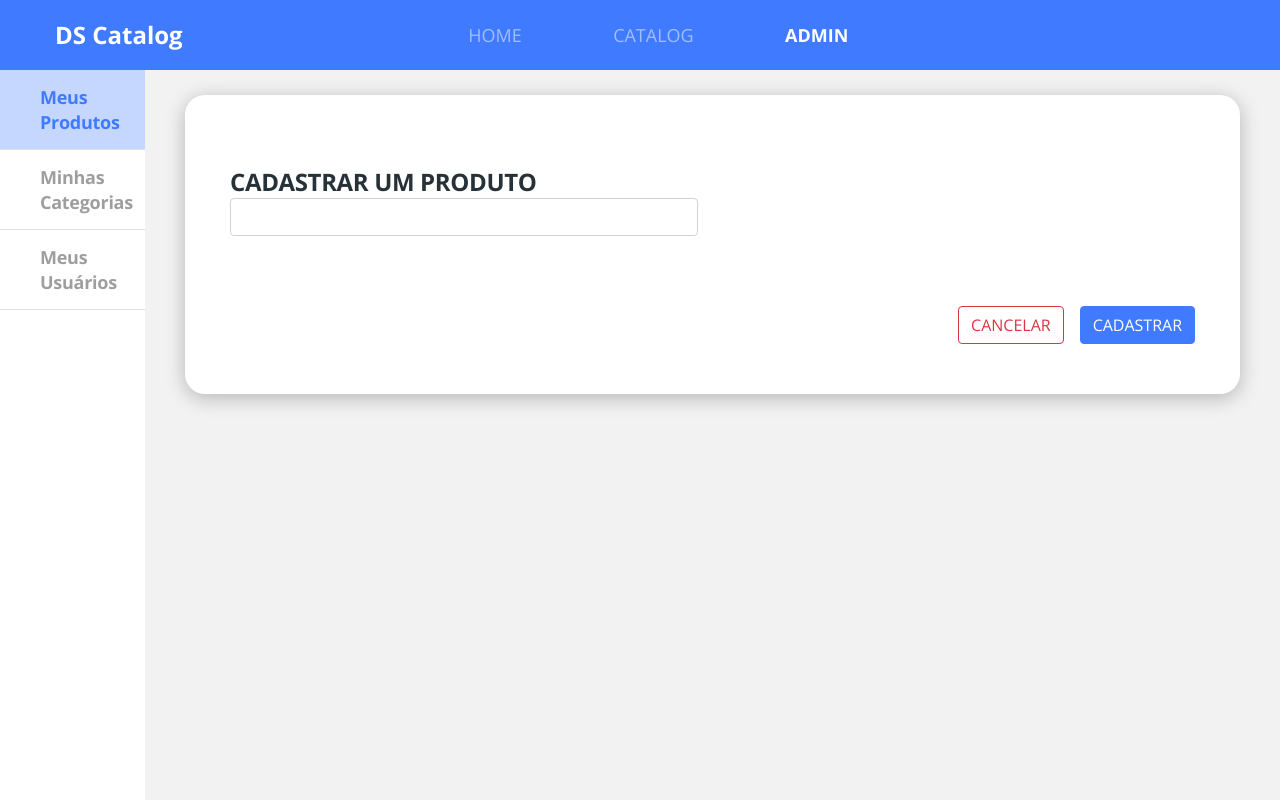
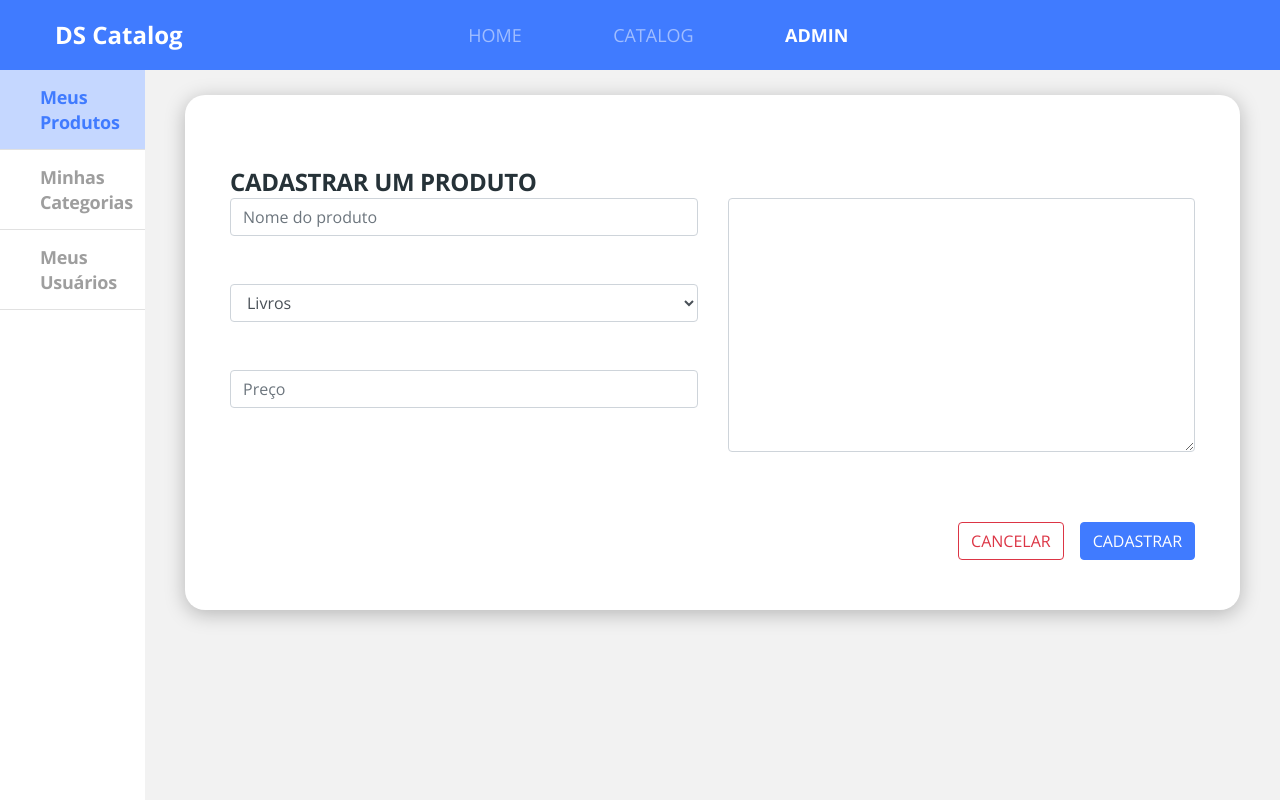
Before and after one commit to fdopertussatti/dscatalog-bootcamp-devsuperior, a React (Create React App) app in the folder front-web/: page /admin/products/create in a window 1280 px wide. Built offline with nearby package versions, Linux system fonts and the light colour scheme.

Commit message:
add all for ajustment

```diff
--- a/front-web/src/pages/Admin/components/Products/Form/index.tsx
+++ b/front-web/src/pages/Admin/components/Products/Form/index.tsx
@@ -1,16 +1,94 @@
-import React from 'react';
+import { makeRequest } from 'core/utils/request';
+import React, { useState } from 'react';
 import BaseForm from '../../BaseForm';
 import './styles.scss';
 
+type FormState = {
+    name: string;
+    price: string;
+    category: string;
+    description: string;
+}
+type FormEvent = React.ChangeEvent<HTMLInputElement | HTMLSelectElement | HTMLTextAreaElement>;
+
 const Form = () => {
+
+    const [formData, setFormData] = useState<FormState>({
+        name: '',
+        category: '',
+        price: '',
+        description: ''
+    });
+
+    const handleOnChange = (event: FormEvent) => {
+        const name = event.target.name;
+        const value = event.target.value;
+
+        setFormData(data => ({...data, [name]: value}));
+    }
+
+    const handleSubmit  = (event: React.FormEvent<HTMLFormElement>) => {
+        event.preventDefault();
+        const payload = {
+            ...formData,
+            imgUrl: 'https://i.guim.co.uk/img/media/f58aa676496e9eaba611000477f28d0232fd91eb/0_165_3378_2027/master/3378.jpg?width=1200&height=1200&quality=85&auto=format&fit=crop&s=c48d69de6062bdf393f5af91dfb76225',
+            categories: [{id: formData.category}]
+        }
+        makeRequest({ url: '/products', method: 'POST', data: payload}).then(() =>{
+            setFormData({name: '', category:'', price:'', description:''});
+        });
+    }
+
     return(
-        <BaseForm title="cadastrar um produto">
-              <div className="row">
-                <div className="col-6">
-                    <input type="text" className="form-control"/>
+        <form onSubmit={handleSubmit}>
+            <BaseForm title="cadastrar um produto">
+                <div className="row">
+                    <div className="col-6">
+                        <input
+                            value={formData.name}
+                            name="name"
+                            type="text"
+                            className="form-control mb-5"
+                            onChange={handleOnChange}
+                            placeholder="Nome do produto"
+                        />
+
+                        <select
+                                value={formData.category}
+                                name="category"
+                                className="form-control mb-5"
+                                onChange={handleOnChange}
+                            >
+                            <option value="1">Livros</option>
+                            <option value="3">Computadores</option>
+                            <option value="2">Eletrônicos</option>
+                        </select>
+
+                            <input
+                                value={formData.price}
+                                name="price"
+                                type="text"
+                                className="form-control"
+                                onChange={handleOnChange}
+                                placeholder="Preço"
+                            />
+
+                    </div>
+                    <div className="col-6">
+                        <textarea
+                            name="description"
+                            value={formData.description}
+                            onChange={handleOnChange}
+                            className="form-control"
+                            cols={30}
+                            rows={10}
+                        >
+
+                        </textarea>
+                    </div>
                 </div>
-              </div>
-        </BaseForm>
+            </BaseForm>
+        </form>
     );
 }
 export default Form;
```
Also changed, not shown: 1 other file (tests, documents, lock files or other folders).
